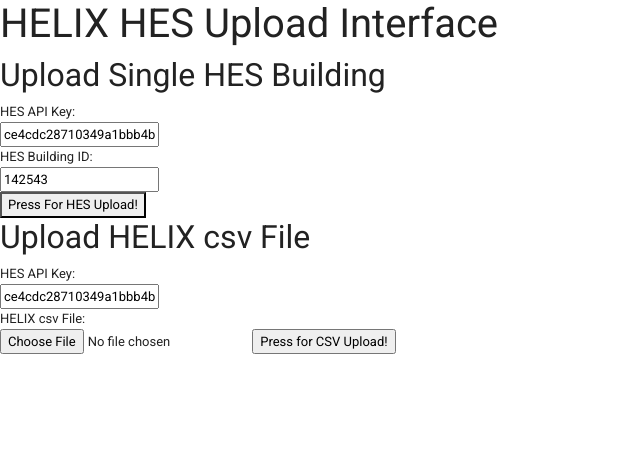
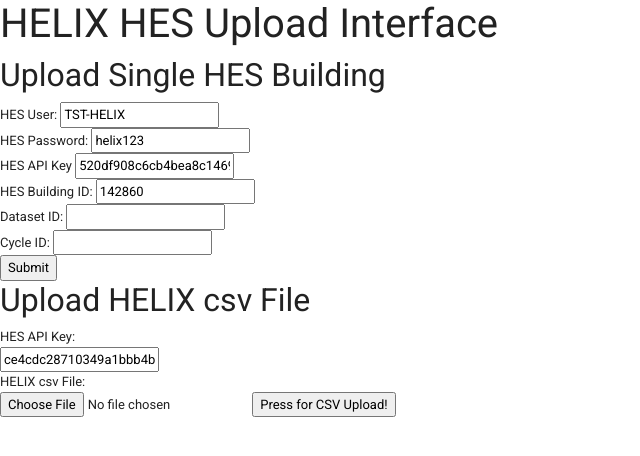
Before and after one commit to ClearlyEnergy/HELIX, a Django app: template helix/templates/helix/index.html in a window 1280 px wide. Shown: the top 456 px of the page, without its empty margins (0-640 px from the left). Run offline with Django 3.2, Linux system fonts and the light colour scheme; the template is opened without the code that fills it, so the values that code supplies are empty; some libraries are stand-ins or nearby versions.

Commit message:
Changes to provide user and pass for HES 2.0

```diff
--- a/helix/helix_upload_sample.csv
+++ b/helix/helix_upload_sample.csv
@@ -1,6 +1,5 @@
 Internal ID,address_line_1,address_line_2,city,state,postal_code,year_built,conditioned_floor_area,green_assessment_name,green_assessment_reference_id,green_assessment_property_source,green_assessment_property_metric,green_assessment_property_rating,green_assessment_property_version,green_assessment_property_date,green_assessment_property_extra_data,green_assessment_property_url,green_assessment_authorizing_body,disclosure
-,,,,,,,,Home Energy Score,142543,,,,,,,,,False
-,,,,,,,,Home Energy Score,162368,,,,,,,z,,False
+,,,,,,,,Home Energy Score,142860,,,,,,,,,False
 T1,1 Test Street,,Cambridge,MA,2144,12005,2000,LEED for Homes,,Program Verifier,,gold,,2013-01-01,,http://www.test.com,,False
 1234,1 Road,,South Burlington,VT,5403,,,Efficiency Vermont,,,56,,15.2,2016-09-14,,,,False
 1234,1 Road,,South Burlington,VT,5403,,,NGBS,,,,bronze,,2016-09-26,,,,True
--- a/helix/templates/helix/index.html
+++ b/helix/templates/helix/index.html
@@ -3,12 +3,23 @@
         <h1>HELIX HES Upload Interface</h1>
 
         <h2>Upload Single HES Building</h2>
-        HES API Key:<br>
-        <input type="text" id="user_key" value="ce4cdc28710349a1bbb4b7a047b65837"><br>
-        HES Building ID:<br>
-        <input type="text" id="building_id" value="142543"><br>
-        <button onclick=get_hes_data()>Press For HES Upload!</button>
-        <div id=result></div>
+
+        <form action='/helix/helix-hes/' method="POST">
+            {% csrf_token %}
+            HES User:
+            <input type="text" name="user_name" value="TST-HELIX"><br>
+            HES Password:
+            <input type="text" name="password" value="helix123"><br>
+            HES API Key
+            <input type="text" name="user_key" value="520df908c6cb4bea8c14691ee95aff88"><br>
+            HES Building ID:
+            <input type="text" name="building_id" value="142860"><br>
+            Dataset ID:
+            <input type="number" name="dataset"><br>
+            Cycle ID:
+            <input type="number" name="cycle"><br>
+            <input type=submit>
+        </form>
 
         <h2>Upload HELIX csv File</h2>
         <form action='/helix/helix-csv-upload/' method='post'  enctype="multipart/form-data">
```
Also changed, not shown: helix/tests/test_views.py (+22 -11 lines), helix/utils.py (+18 -15 lines), helix/views.py (+20 -11 lines).
